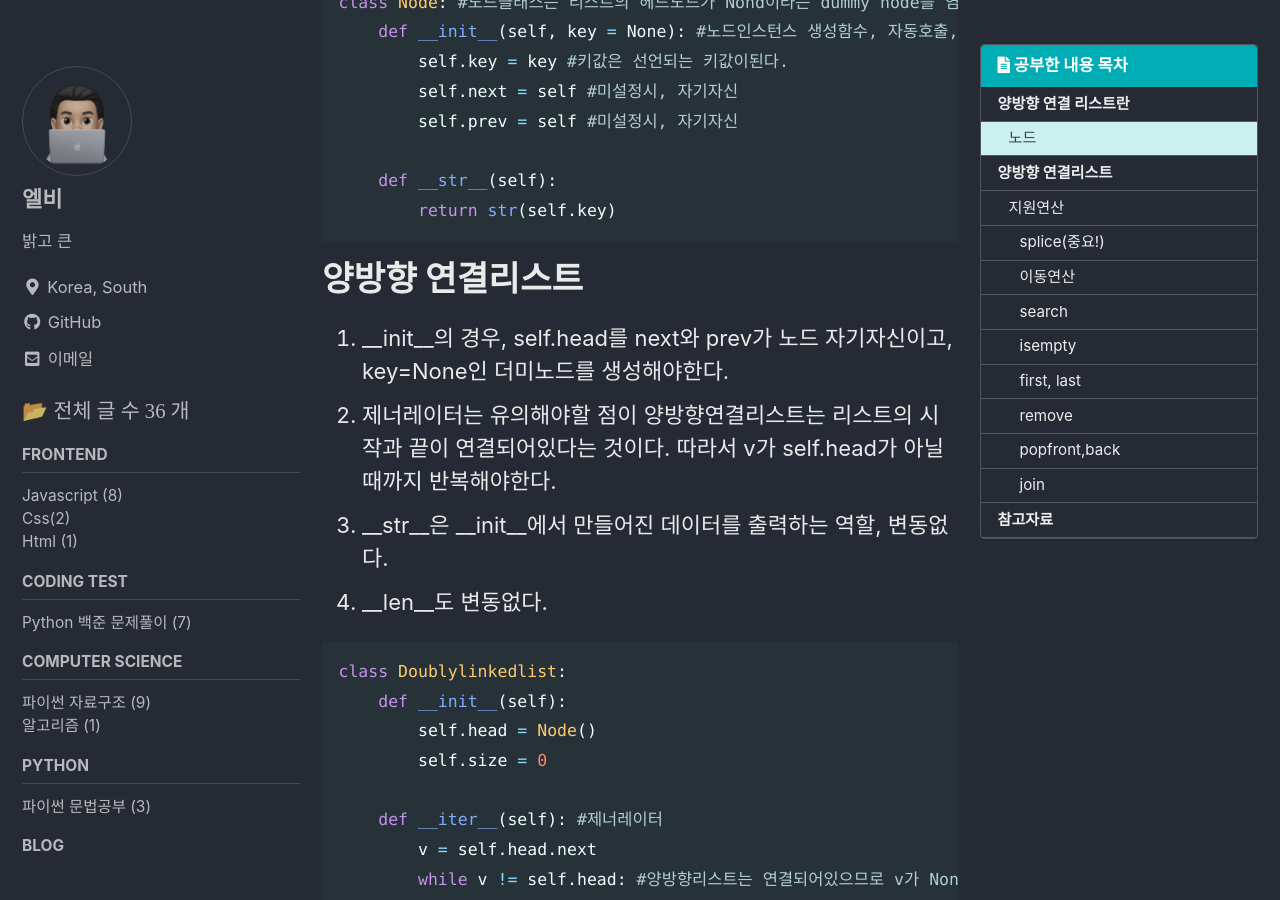
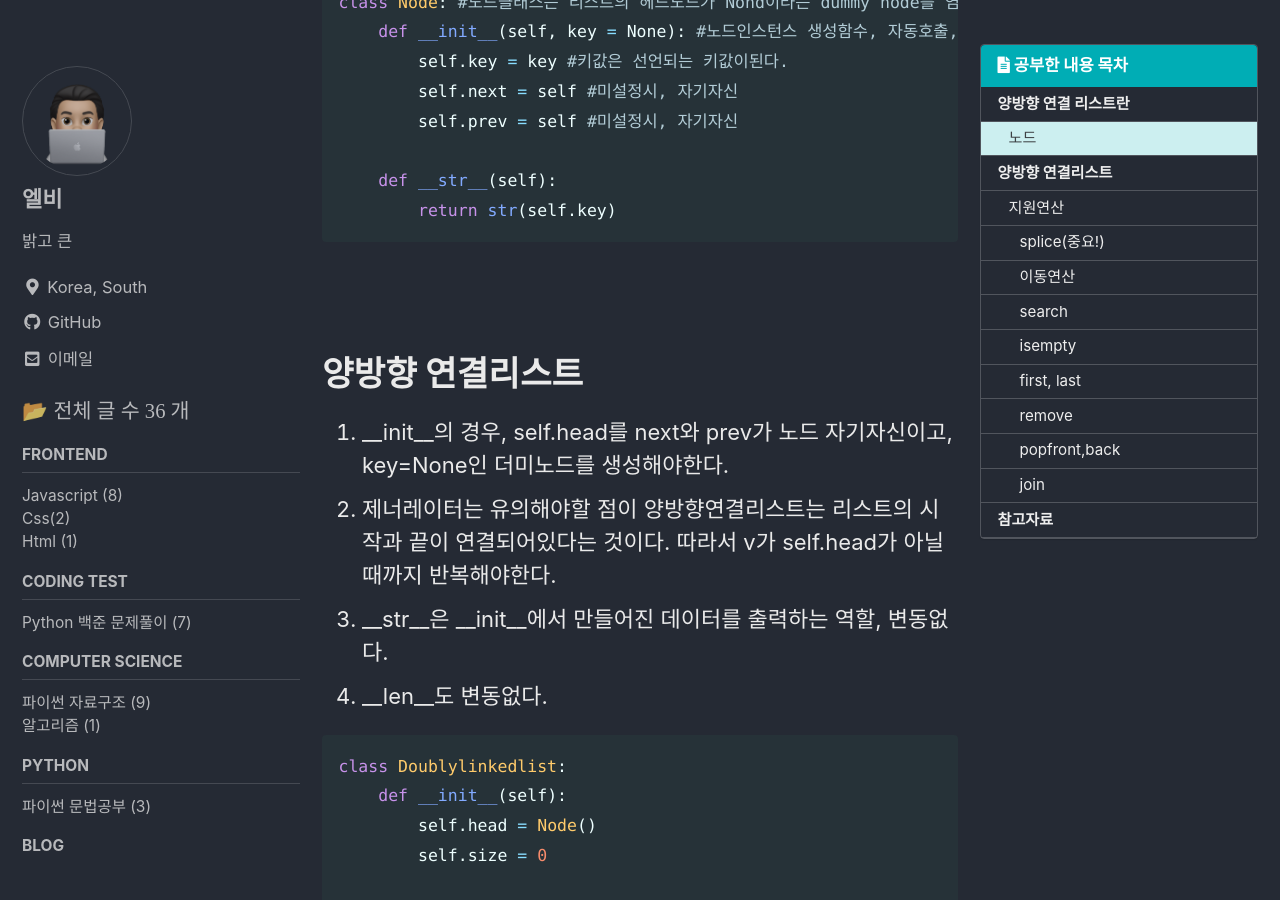
Before and after one commit to koreanddinghwan/koreanddinghwan.github.io, a Jekyll site: the page built from _posts/CS/datastructure/2021-10-31-doublylinkedlist.md, in a window 1280 px wide and 900 px high, scrolled down 882 px. Built offline with Jekyll 4.4.1, drawn with Linux system fonts in a browser that asks for light colours; cached includes are drawn as plain includes; comment, search, counter and statistics services are not loaded.

Commit message:
Update 2021-10-31-doublylinkedlist.md

````diff
--- a/_posts/CS/datastructure/2021-10-31-doublylinkedlist.md
+++ b/_posts/CS/datastructure/2021-10-31-doublylinkedlist.md
@@ -39,6 +39,8 @@ class Node: #노드클래스는 리스트의 헤드노드가 Nond이라는 dummy
         return str(self.key)
 ```
 
+<br><br>
+
 # 양방향 연결리스트
 
 1. __init__의 경우, self.head를 next와 prev가 노드 자기자신이고, key=None인 더미노드를 생성해야한다.
@@ -65,6 +67,7 @@ class Doublylinkedlist:
         return self.size
 ```
 
+<br><br>
 
 ## 지원연산
 
@@ -97,6 +100,7 @@ def splice(self, a, b, x):
     b.next = xn
 ```
 
+<br><br>
 
 ### 이동연산
 
@@ -131,6 +135,7 @@ def pushback(self, key):
 만약 특정 노드 앞이나 뒤로 insertAfter나 moveAfter 등의 메서드를 사용하고 싶다면, 노드 x를 리턴받아야한다.
 노드를 리턴받는 메서드를 search나 first, last로 만들 수 있다.
 
+<br><br>
 
 ### search
 
@@ -153,6 +158,7 @@ def search(self,key):
         return None
 ```
 
+<br><br>
 
 ### isempty
 
@@ -165,6 +171,8 @@ def isEmpty(self):
         else:
             return True
 ```
+
+<br><br>
 
 ### first, last
 
@@ -179,6 +187,8 @@ def last(self):
     ch = self.head
     return ch.prev #노드리턴
 ```
+
+<br><br>
 
 ### remove
 
@@ -197,7 +207,7 @@ def remove(self,x): #x노드를 삭제.
 ```
 
 
-
+<br><br>
 
 ### popfront,back
 
@@ -226,6 +236,8 @@ def popback(self):
         return key
 ```
 
+<br><br>
+
 ### join
 ```python
 def join(self, list):
@@ -240,6 +252,8 @@ def join(self, list):
             self.head.prev = list.head.prev #self.head의 prev링크는 list의 마지막값이되어야한다.
 ```
 
+<br><br>
+
 # 참고자료
 개인적인 공부를 위한 글이며, 모든 저작권은 신천수 교수님께 있습니다.
 자세한 강의 내용은 신천수 교수님 강의를 참고하시면 좋을 것 같습니다.
````
